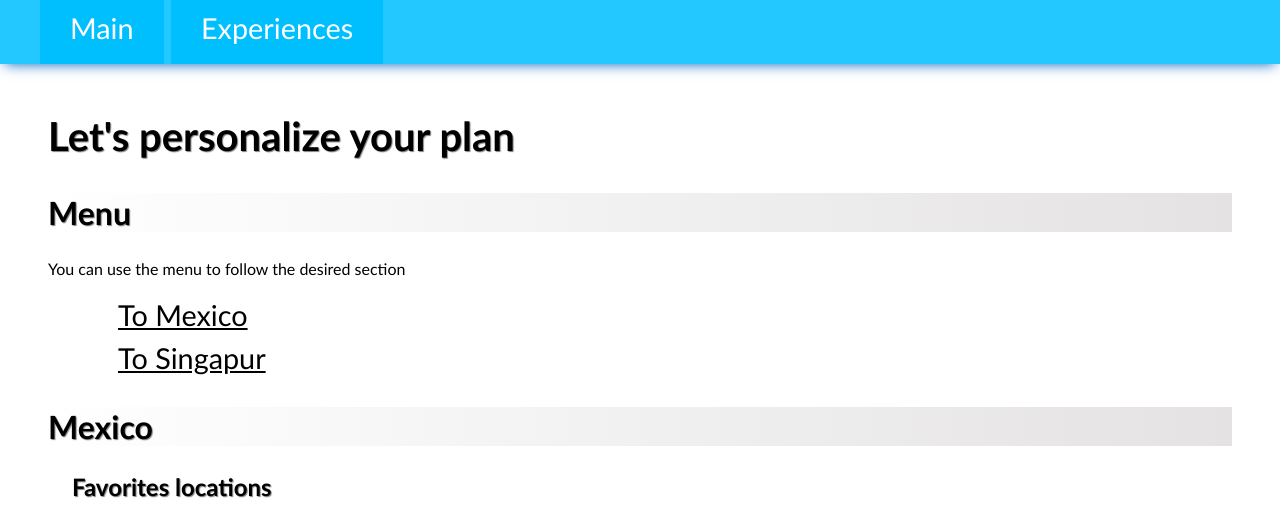
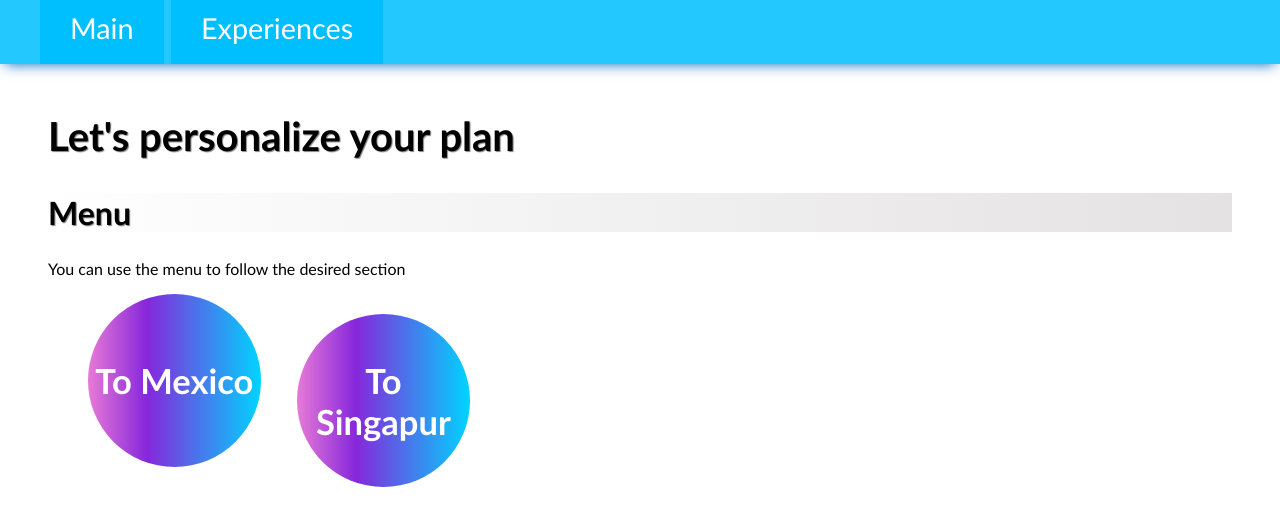
Before and after one commit to Gerardo0579-bvc/Lab2-3504, a plain HTML site: page experiences.html in a window 1280 px wide. Shown: the top 511 px of the page. Drawn offline with Linux system fonts and the light colour scheme.

Commit message:
Improves navigation

```diff
--- a/css/styles.css
+++ b/css/styles.css
@@ -49,22 +49,30 @@ menu ul {
 }
 
 menu ul li {
-    display: block;
-    width: 30%;
+    margin-right: 1em;
+    display: inline-block;
+    width: 6em;
+    height: 6em;
 }
 
 menu ul li a {
-    display: block;
-    color: black;
-    border-radius: 10px;
-    line-height: 1.5em;
+    align-items: center;
+    background: linear-gradient(90deg, rgba(231,122,215,1) 0%, rgba(134,39,219,1) 34%, rgba(0,212,255,1) 100%);
+    text-align: center;
+    display: inline-grid;
+    text-decoration: none;
+    font-size: 1.2em;
+    color: White;
+    font-weight: 800;
+    border-radius: 3em;
     height: 100%;
-    padding: 0 30px;
+    width: 100%;
 
 }
 
 menu ul li a:hover {
-    background-color: rgb(165, 82, 82);
+    border: 1px solid black;
+    box-shadow: 0 0 10px #797979;
 }
 
 h1,
```
